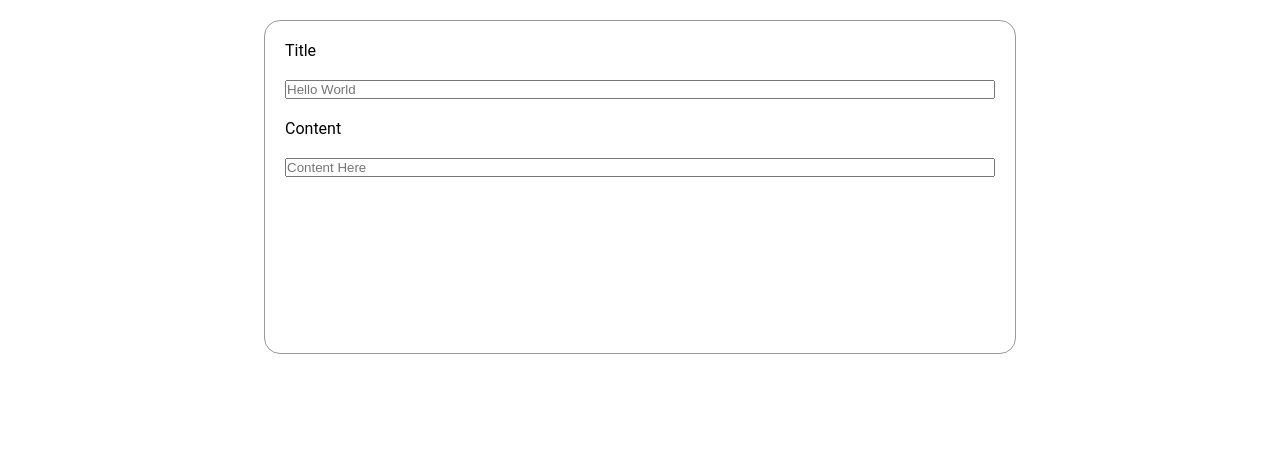
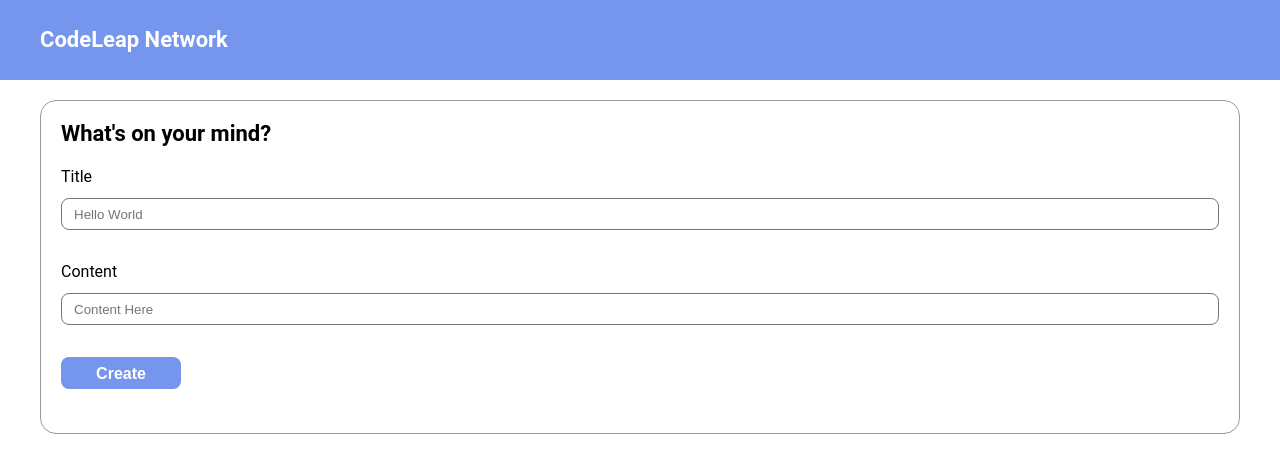
Before and after one commit to denisluft8/CodeLeap-test, a React (Vite) app: page / in a window 1280 px wide. Shown: the top 472 px of the page. Built offline with nearby package versions, Linux system fonts and the light colour scheme.

Commit message:
Created header and changes styles

```diff
--- a/src/App.tsx
+++ b/src/App.tsx
@@ -1,3 +1,4 @@
+import { Header } from "./components";
 import { Home } from "./pages/Home/Home";
 import { GlobalStyle } from "./styles/styles";
 
@@ -5,6 +6,7 @@
   return (
     <>
       <GlobalStyle />
+      <Header />
       <Home />
     </>
   );
--- /dev/null
+++ b/src/components/Button/Button.styles.ts
@@ -0,0 +1,19 @@
+import styled from "styled-components";
+
+export const ButtonStyled = styled.button`
+  width: 120px;
+  height: 32px;
+  left: 1192px;
+  top: 382px;
+  color: #fff;
+  border: none;
+  background: #7695ec;
+  border-radius: 8px;
+  font-weight: 700;
+  font-size: 16px;
+  line-height: 19px;
+
+  &:hover {
+    background: #5e83e9;
+  }
+`;
--- /dev/null
+++ b/src/components/Button/Button.tsx
@@ -0,0 +1,13 @@
+import { ButtonStyled } from "./Button.styles"
+
+interface ButtonProps{
+    text: string;
+}
+
+export const ButtonS = ({text}: ButtonProps) =>{
+    return(
+        <>
+        <ButtonStyled type="submit">{text}</ButtonStyled>
+        </>
+    )
+}
--- /dev/null
+++ b/src/components/Header/Header.styled.ts
@@ -0,0 +1,19 @@
+import styled from "styled-components";
+
+export const HeaderStyled = styled.div`
+  position: absolute;
+  width: 100%;
+  height: 80px;
+  top: 0px;
+  background: #7695ec;
+  display: flex;
+  align-items: center;
+  padding-left: 40px;
+
+  & > h1 {
+    height: 26px;
+    font-size: 22px;
+    line-height: 26px;
+    color: #ffffff;
+  }
+`;
--- /dev/null
+++ b/src/components/Header/Header.tsx
@@ -0,0 +1,11 @@
+import { HeaderStyled } from "./Header.styled";
+
+export const Header = () => {
+  return (
+    <>
+      <HeaderStyled>
+        <h1>CodeLeap Network</h1>
+      </HeaderStyled>
+    </>
+  );
+};
--- a/src/components/Input/Input.styles.ts
+++ b/src/components/Input/Input.styles.ts
@@ -1,5 +1,19 @@
 import styled from "styled-components";
 
-export const InputStyled = styled.input``
+export const InputStyled = styled.input`
+  box-sizing: border-box;
+  padding: 12px;
+  height: 32px;
+  background: #ffffff;
+  border: 1px solid #777777;
+  border-radius: 8px;
+  margin-bottom: 20px;
+`;
 
-export const LabelStyled = styled.label``
+export const LabelStyled = styled.label`
+  height: 19px;
+  font-size: 16px;
+  line-height: 19px;
+  font-weight: 400;
+  color: #000000;
+`;
--- /dev/null
+++ b/src/components/index.ts
@@ -0,0 +1,5 @@
+import { ButtonS } from "./Button/Button";
+import { Header } from "./Header/Header";
+import { InputS } from "./Input/Input";
+
+export { ButtonS, Header, InputS };
--- a/src/pages/Home/Home.styles.ts
+++ b/src/pages/Home/Home.styles.ts
@@ -2,25 +2,37 @@
 
 export const HomePage = styled.section`
   height: 100%;
+  width: 100%;
   display: flex;
   flex-direction: column;
   align-items: center;
+  padding: 40px;
+  margin-top: 40px;
 `;
 
 export const FormContainer = styled.form`
   border: 1px solid #999999;
   display: flex;
   flex-direction: column;
-  gap: 20px;
+  gap: 12px;
   margin: 20px;
   padding: 20px;
-
   box-sizing: border-box;
-  width: 752px;
-  height: 334px;
+  width: 100%;
+  min-height: 334px;
   left: 584px;
   top: 104px;
   background: #ffffff;
   border: 1px solid #999999;
   border-radius: 16px;
+
+  & > h2 {
+    width: 299px;
+    height: 22px;
+    left: 608px;
+    top: 128px;
+    font-size: 22px;
+    line-height: 26px;
+    margin-bottom: 12px;
+  }
 `;
--- a/src/pages/Home/Home.tsx
+++ b/src/pages/Home/Home.tsx
@@ -1,11 +1,12 @@
+import { ButtonS } from "../../components/Button/Button";
 import { InputS } from "../../components/Input/Input";
 import { FormContainer, HomePage } from "./Home.styles";
 
 export const Home = () => {
   return (
     <HomePage>
-      <div>
       <FormContainer action="submit">
+        <h2>What's on your mind?</h2>
         <InputS
           inputId={"title"}
           text={"Title"}
@@ -18,8 +19,8 @@
           inputType={"text"}
           pHolder={"Content Here"}
         />
+        <ButtonS text="Create" />
       </FormContainer>
-      </div>
     </HomePage>
   );
 };
```
Lines whose indentation alone changed are shown as unchanged.
